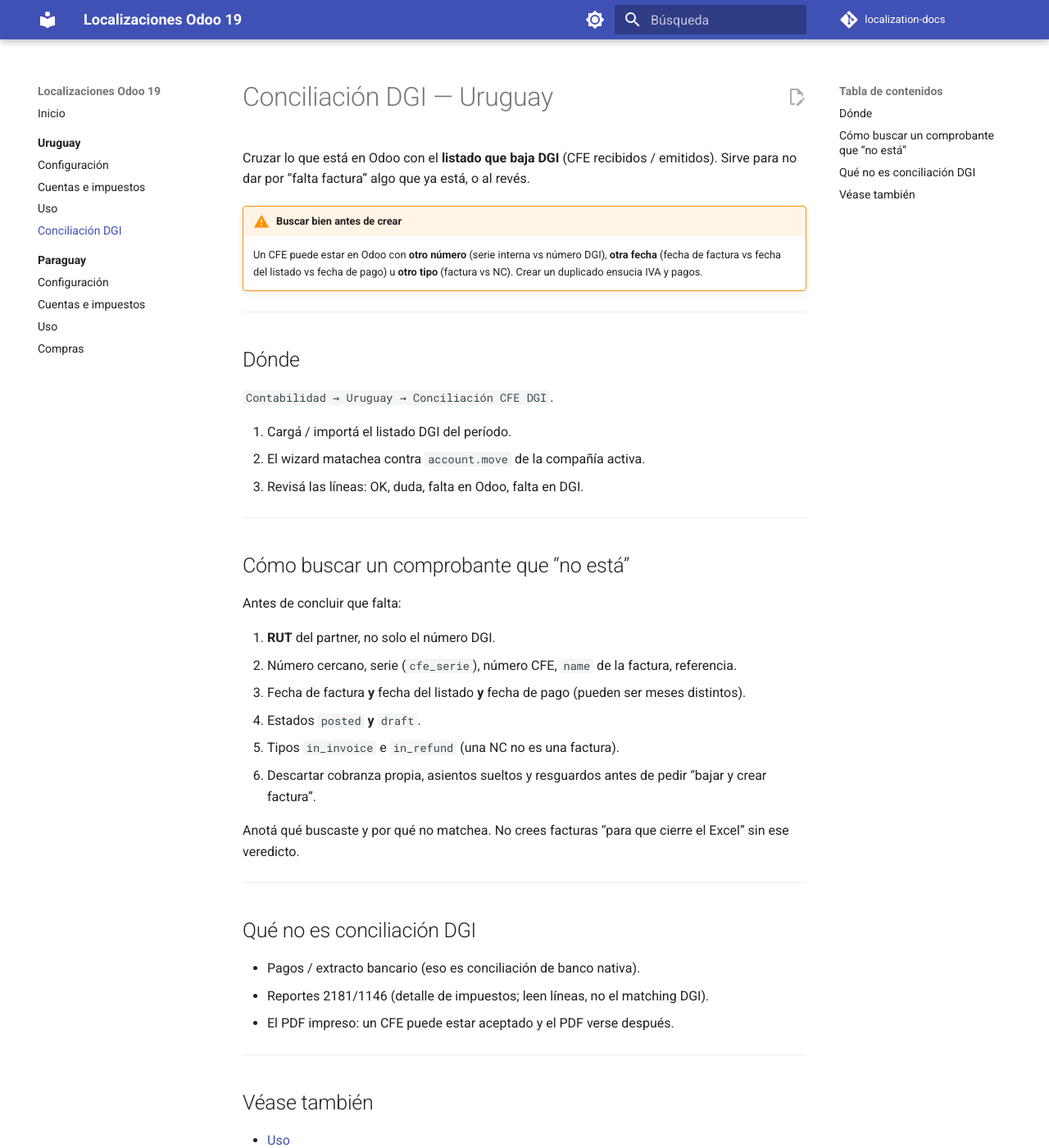
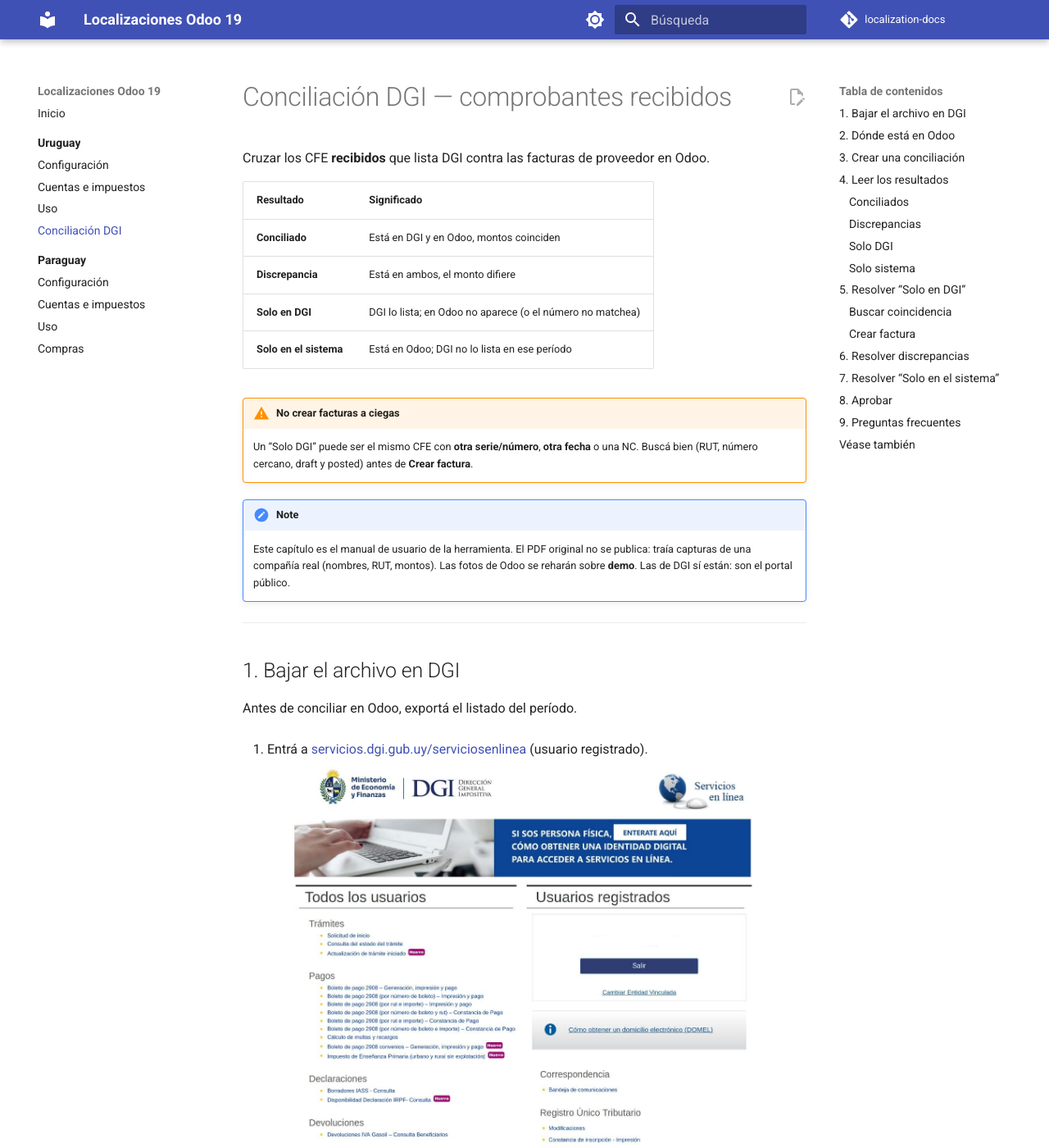
Before and after one commit to Pabloolano/localization-docs, an MkDocs documentation site: the page built from docs/uruguay/conciliacion.md, in a window 1280 px wide and 1400 px high. Shown: the whole window at 82% size. Built offline with MkDocs 1.6.1 and Material for MkDocs 9.7.7, drawn with Linux system fonts in a browser that asks for light colours; comment, search, counter and statistics services are not loaded; some of the changed text lies outside the part shown.

Commit message:
docs(uy): manual conciliación DGI recibidos, sin datos de cliente
Pasa el procedimiento del PDF de usuario a la web. No se publica el PDF: las capturas de Odoo mostraban compañía, proveedores y RUT reales. Sí van las pantallas del portal DGI (público).

Co-authored-by: Cursor <cursoragent@cursor.com>

```diff
--- a/docs/uruguay/conciliacion.md
+++ b/docs/uruguay/conciliacion.md
@@ -1,42 +1,193 @@
-# Conciliación DGI — Uruguay
+# Conciliación DGI — comprobantes recibidos
 
-Cruzar lo que está en Odoo con el **listado que baja DGI** (CFE recibidos / emitidos). Sirve para no dar por “falta factura” algo que ya está, o al revés.
+Cruzar los CFE **recibidos** que lista DGI contra las facturas de proveedor en Odoo.
 
-!!! warning "Buscar bien antes de crear"
-    Un CFE puede estar en Odoo con **otro número** (serie interna vs número DGI), **otra fecha** (fecha de factura vs fecha del listado vs fecha de pago) u **otro tipo** (factura vs NC). Crear un duplicado ensucia IVA y pagos.
+| Resultado | Significado |
+|-----------|-------------|
+| **Conciliado** | Está en DGI y en Odoo, montos coinciden |
+| **Discrepancia** | Está en ambos, el monto difiere |
+| **Solo en DGI** | DGI lo lista; en Odoo no aparece (o el número no matchea) |
+| **Solo en el sistema** | Está en Odoo; DGI no lo lista en ese período |
+
+!!! warning "No crear facturas a ciegas"
+    Un “Solo DGI” puede ser el mismo CFE con **otra serie/número**, **otra fecha** o una NC. Buscá bien (RUT, número cercano, draft y posted) antes de **Crear factura**.
+
+!!! note
+    Este capítulo es el manual de usuario de la herramienta. El PDF original no se publica: traía capturas de una compañía real (nombres, RUT, montos). Las fotos de Odoo se reharán sobre **demo**. Las de DGI sí están: son el portal público.
 
 ---
 
-## Dónde
+## 1. Bajar el archivo en DGI
 
-`Contabilidad → Uruguay → Conciliación CFE DGI`.
+Antes de conciliar en Odoo, exportá el listado del período.
 
-1. Cargá / importá el listado DGI del período.
-2. El wizard matachea contra `account.move` de la compañía activa.
-3. Revisá las líneas: OK, duda, falta en Odoo, falta en DGI.
+1. Entrá a [servicios.dgi.gub.uy/serviciosenlinea](https://servicios.dgi.gub.uy/serviciosenlinea) (usuario registrado).
+
+    ![Portal DGI — Servicios en línea](img/dgi-servicios-en-linea.jpg)
+
+2. En **eFactura** → **Consulta de CFE recibidos** (al final de la página).
+
+    ![Menú DGI: Consulta de CFE recibidos](img/dgi-menu-cfe-recibidos.jpg)
+
+3. Rango de fechas del período. Tipo de salida **Excel**. **Consultar** y descargar.
+
+    ![Exportar CFE recibidos a Excel](img/dgi-exportar-cfe-recibidos.jpg)
+
+El archivo se llama así (el RUT es el de **tu** empresa, no se publica acá):
+
+`ExportCFERecibidos-Ruc[RUT]_Periodo-[YYYY_M_D]-[YYYY_M_D].xls`
+
+Guardalo: es el que se sube en el paso siguiente.
+
+Si el período tiene más de 100 comprobantes, DGI deja el Excel/TXT para descarga online (aviso en rojo en esa pantalla).
 
 ---
 
-## Cómo buscar un comprobante que “no está”
+## 2. Dónde está en Odoo
 
-Antes de concluir que falta:
+`Contabilidad → Uruguay → Conciliación de Documentos → Conciliación DGI Comprobantes Recibidos`
 
-1. **RUT** del partner, no solo el número DGI.
-2. Número cercano, serie (`cfe_serie`), número CFE, `name` de la factura, referencia.
-3. Fecha de factura **y** fecha del listado **y** fecha de pago (pueden ser meses distintos).
-4. Estados `posted` **y** `draft`.
-5. Tipos `in_invoice` e `in_refund` (una NC no es una factura).
-6. Descartar cobranza propia, asientos sueltos y resguardos antes de pedir “bajar y crear factura”.
-
-Anotá qué buscaste y por qué no matchea. No crees facturas “para que cierre el Excel” sin ese veredicto.
+Si ya hay conciliaciones, la lista muestra referencia, fechas, nombre de archivo y estado (borrador / conciliado / aprobado). Podés reabrir un trabajo anterior **solo para consultar**; una aprobada no se edita.
 
 ---
 
-## Qué no es conciliación DGI
+## 3. Crear una conciliación
 
-- Pagos / extracto bancario (eso es conciliación de banco nativa).
-- Reportes 2181/1146 (detalle de impuestos; leen líneas, no el matching DGI).
-- El PDF impreso: un CFE puede estar aceptado y el PDF verse después.
+1. **Nuevo**.
+2. Compañía activa (fiscal Uruguay).
+3. Subí el `.xls` en **Archivo DGI**.
+4. **Fecha desde / hasta** se completan solas desde el archivo.
+5. **Conciliar**. Puede tardar según la cantidad de líneas.
+6. Odoo abre la vista de resultados. Ahí aplicás filtros y **Agrupar por → Resultado**.
+
+Queda identificada con una secuencia tipo `CONC/AAAA/0001` y el rango de fechas.
+
+---
+
+## 4. Leer los resultados
+
+Campos de cada línea:
+
+| Campo | Qué es |
+|-------|--------|
+| Resultado | Conciliado / Discrepancia / Solo DGI / Solo sistema |
+| Proveedor | Emisor del CFE |
+| Tipo | e-Factura, e-Boleta, e-Resguardo, etc. |
+| Número | Número según DGI |
+| Monto DGI | Importe de la exportación |
+| Monto sistema | Importe de la factura en Odoo |
+| Factura | Link al `account.move` si matcheó |
+| Estado | Borrador, publicado, pagado |
+
+Colores: verde conciliado, amarillo discrepancia, rojo solo DGI o solo sistema.
+
+En el encabezado hay cinco indicadores (clic = filtra la lista):
+
+- **Líneas** — total procesado
+- **Conciliados**
+- **Discrepancias**
+- **Solo DGI**
+- **Solo sistema**
+
+También: búsqueda por Resultado / Estado / Tipo, y agrupar por Resultado.
+
+### Conciliados
+
+Cruzaron bien. Acción solo si el estado es **Borrador**: hay que confirmar la factura.
+
+### Discrepancias
+
+Montos distintos. Centavos / redondeo / IVA / TC: habitual. Diferencia grande: revisar la factura vs el PDF del CFE (descuento no cargado, TC, etc.).
+
+El cruce de identidad es por **número + proveedor**, no por monto en moneda local. En USD se compara el importe en la moneda del comprobante.
+
+### Solo DGI
+
+DGI lo tiene; Odoo no (o el número no coincide). Acciones en la línea:
+
+- **Buscar** — candidatos por proveedor, monto y fecha (aunque el número sea otro).
+- **Crear factura** — proveedor en **borrador** con datos del CFE; completá cuenta/producto y confirmá.
+
+### Solo sistema
+
+Está en Odoo y DGI no lo lista en **ese** período. Revisá la fecha de la factura. Si la fecha es del período, el proveedor no lo informó a DGI (o el XLS está incompleto).
+
+---
+
+## 5. Resolver “Solo en DGI”
+
+Causas típicas: no se descargó el XML, se descargó con **otro número**, o todavía no se procesó.
+
+### Buscar coincidencia
+
+1. **Buscar** en la línea.
+2. Revisá candidatos (proveedor / monto / fecha).
+3. **Usar este** → **Confirmar** al pie del panel.
+4. Odoo une las líneas y actualiza el resultado.
+
+Si no hay candidatos: o está en otro período, o realmente falta → **Crear factura**.
+
+### Crear factura
+
+1. **Crear factura**.
+2. Completá lo que el CFE no trae (cuenta, producto, analítica).
+3. Confirmá. No pises montos del XML “para que cierre” si el XML es la fuente.
+
+---
+
+## 6. Resolver discrepancias
+
+Causas frecuentes:
+
+- Redondeo (centavos / peso)
+- Descuento del proveedor no cargado
+- Tipo de cambio en USD
+
+Abrí el link **Factura** y compará con el PDF del CFE. Diferencias menores a un peso suelen ser redondeo; las mayores se revisan.
+
+---
+
+## 7. Resolver “Solo en el sistema”
+
+- Fecha fuera del XLS
+- Fecha mal cargada en la factura
+
+Si la fecha es correcta, el tema es del emisor / DGI, no “borrar la factura para que el reporte cierre”.
+
+Facturas **sin número de CFE** (carga manual) **no entran** al cruce.
+
+---
+
+## 8. Aprobar
+
+Cuando el período está revisado:
+
+1. Volvé al encabezado (clic en `CONC/AAAA/NNNN` arriba).
+2. **Aprobar conciliación**.
+3. Estado **Aprobado**: no se modifica. Si hace falta corregir, **nueva** conciliación del mismo período.
+
+Cada conciliación es independiente. Procesar dos veces el mismo XLS recalcula desde cero; las anteriores quedan para consulta.
+
+Para aprobar: responsable contable o administrador. Usar la herramienta: quien tenga Contabilidad.
+
+---
+
+## 9. Preguntas frecuentes
+
+**¿Dos conciliaciones del mismo período?**
+Independientes. La nueva no pisa la vieja.
+
+**¿Por qué sale una factura en borrador?**
+Se descargó y no se confirmó. Si está en discrepancia o solo sistema en borrador, es prioridad confirmarla o corregirla.
+
+**¿Solo DGI y yo sé que está en Odoo?**
+Suele ser otro número/serie. Usá **Buscar**.
+
+**¿Los centavos importan?**
+No como alarma fiscal de primer orden. Sí una diferencia grande.
+
+**¿USD?**
+Sí: se compara el importe en la moneda del comprobante.
 
 ---
 
```
Also changed, not shown: docs/uruguay/img/dgi-exportar-cfe-recibidos.jpg (added), docs/uruguay/img/dgi-menu-cfe-recibidos.jpg (added), docs/uruguay/img/dgi-servicios-en-linea.jpg (added).
